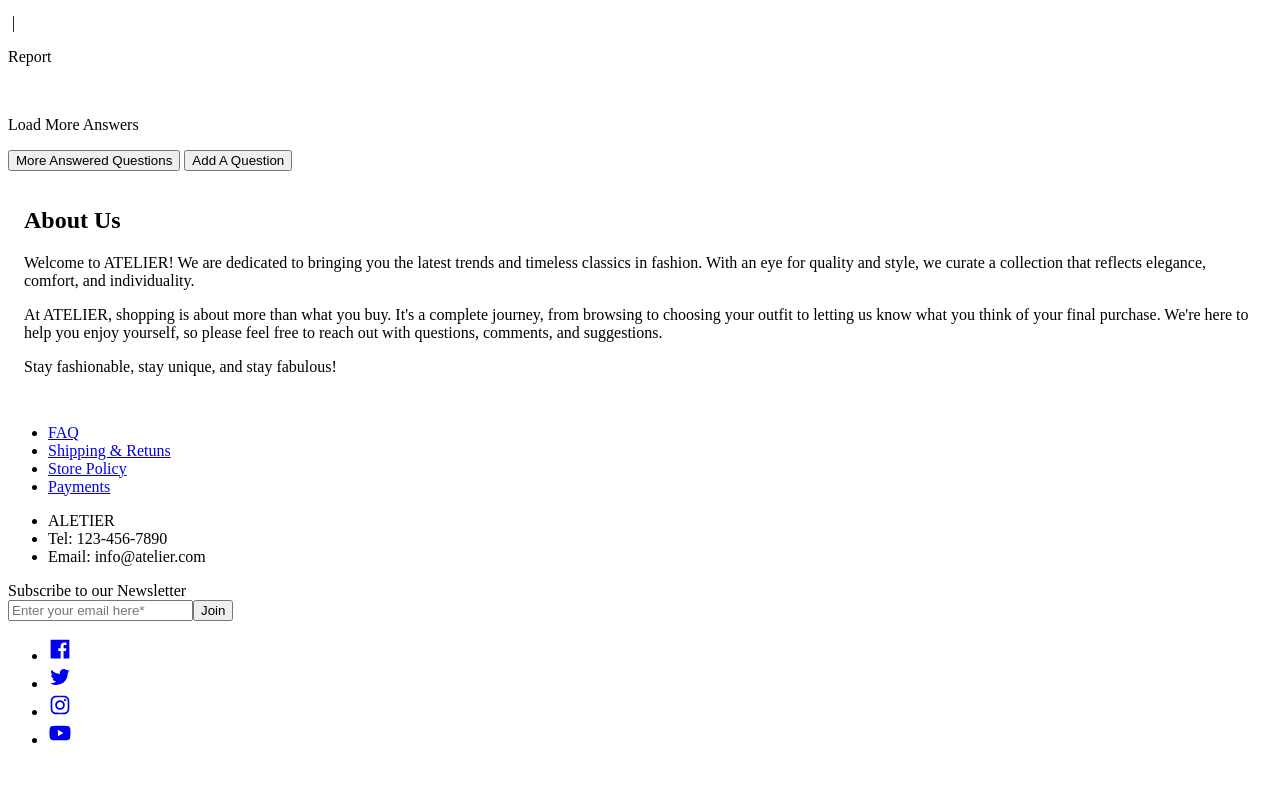
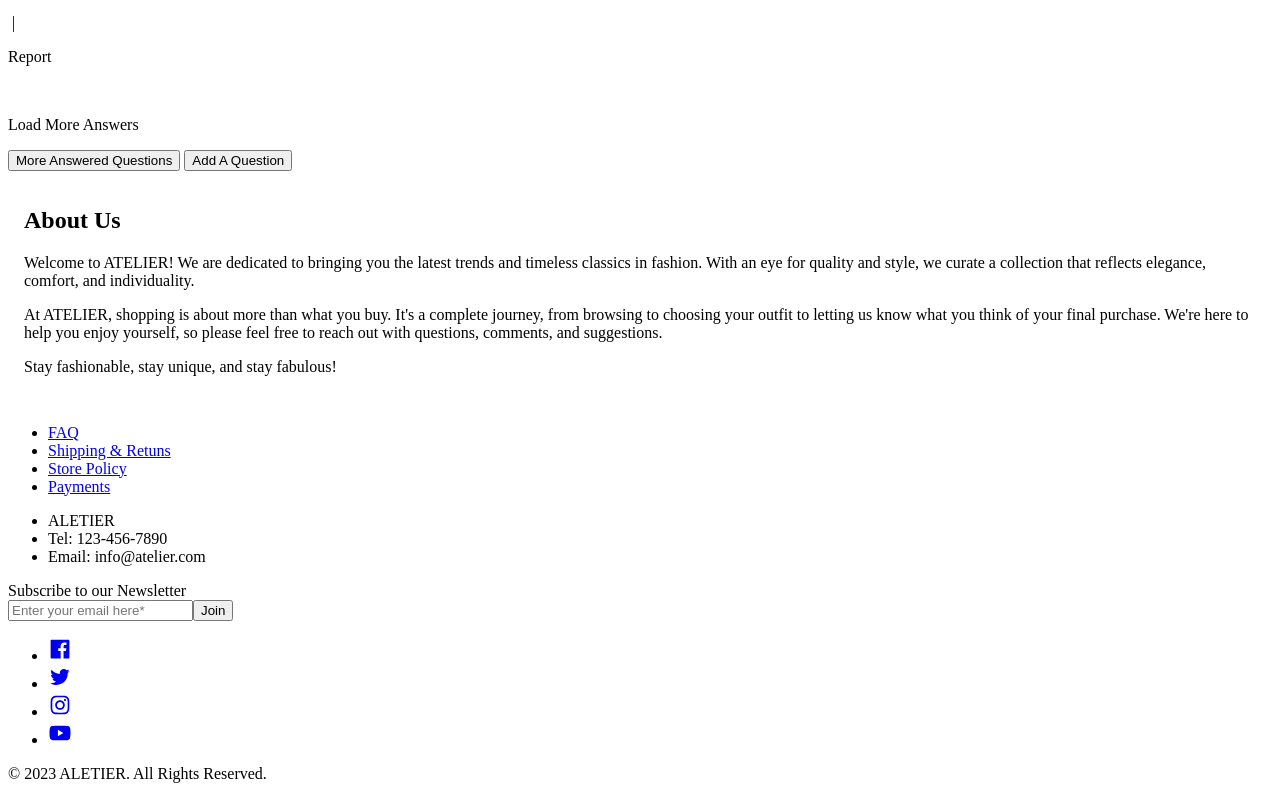
Before and after one commit to mcuellar98/SDC, a React (Create React App) app in the folder client/: page / in a window 1280 px wide. Shown: the part 1728-2527 px from the top of the page. Before the commit the page ends 2493 px from the top, so only its background shows below. Built offline with nearby package versions, Linux system fonts and the light colour scheme; the HTML template or start-up script is replaced by a standard one.

Commit message:
fixed webpack

```diff
--- a/client/src/components/ComponentH/Footer.jsx
+++ b/client/src/components/ComponentH/Footer.jsx
@@ -17,6 +17,7 @@ const Footer = () => {
 
   return (
     <footer className="bg-[#27272A] text-white py-8">
+      <div className="border-t border-[#78716C] border-opacity-50 h-10 my-12 md:my-0"></div>
       <div className="container mx-auto flex flex-col md:flex-row justify-between items-center">
         <div className="mb-8 md:mb-0">
           <ul className="text-lg">
@@ -46,12 +47,15 @@ const Footer = () => {
               <button className="px-4 py-2 bg-[#78716C] text-white" onClick={handleJoinClick}>Join</button>
             </div>
           </div>
-          <ul className="flex space-x-4">
+          <ul className="flex space-x-4 mb-4">
             <li className='hover:text-[#78716C]'><a href="#"><AiFillFacebook size={24} /></a></li>
             <li className='hover:text-[#78716C]'><a href="#"><AiOutlineTwitter size={24} /></a></li>
             <li className='hover:text-[#78716C]'><a href="#"><AiOutlineInstagram size={24} /></a></li>
             <li className='hover:text-[#78716C]'><a href="#"><AiFillYoutube size={24} /></a></li>
           </ul>
+          <div className="text-right mt-8 md:mt-0">
+        <p>&copy; {new Date().getFullYear()} ALETIER. All Rights Reserved.</p>
+      </div>
         </div>
       </div>
     </footer>
```
Also changed, not shown: 2 other files (tests, documents, lock files or other folders).
